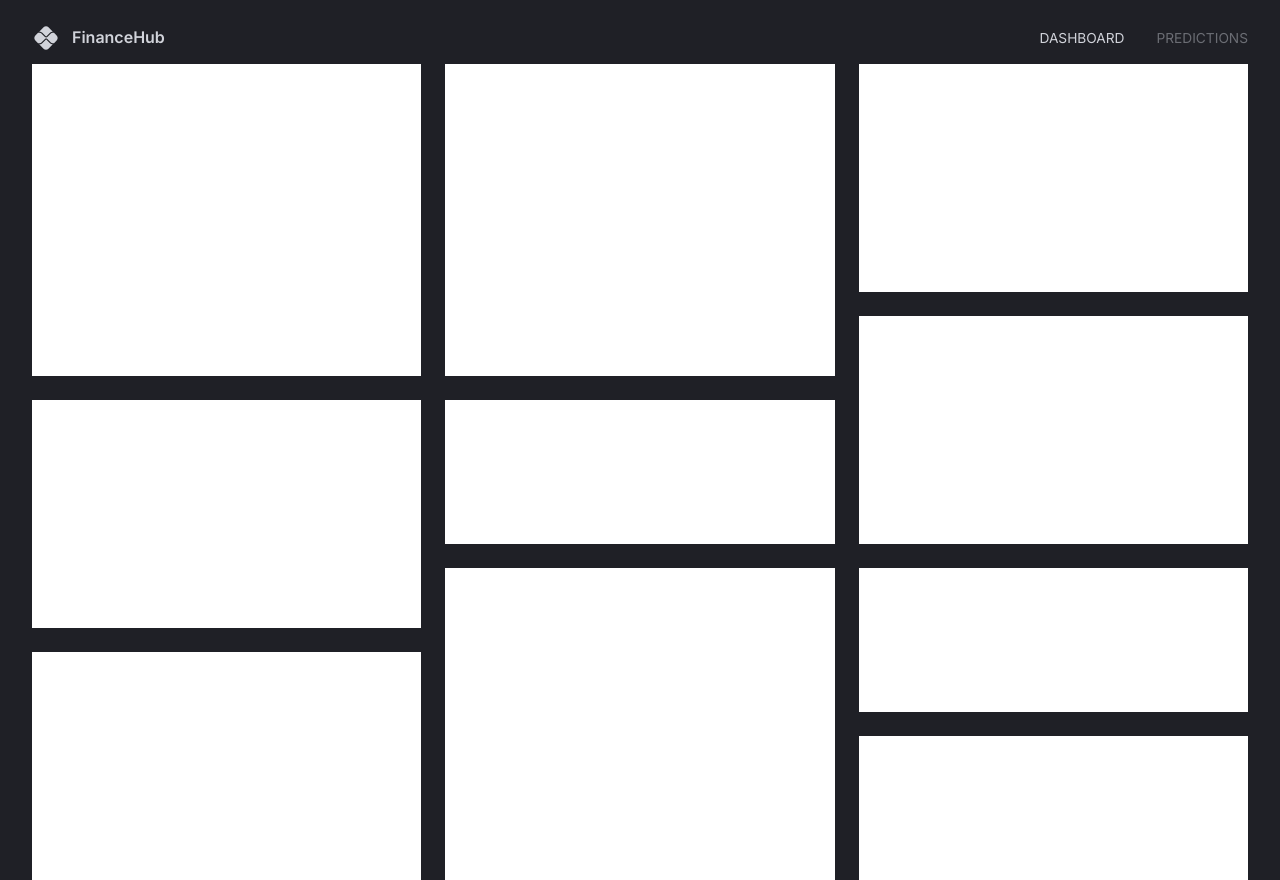
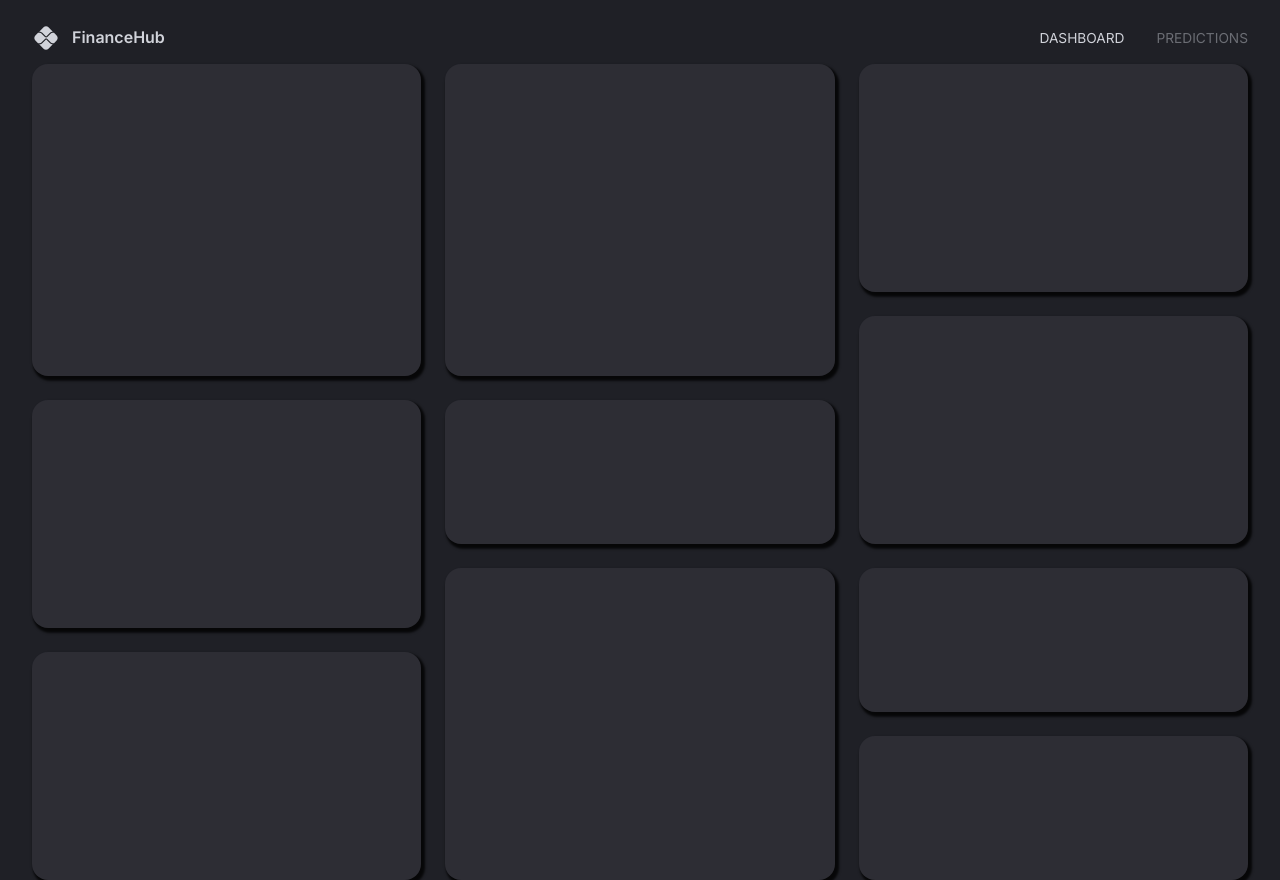
Before and after one commit to zlatanov-dev/Financial-App, a React (Vite) app in the folder client/: page / in a window 1280 px wide. Built offline with nearby package versions, Linux system fonts and the light colour scheme.

Commit message:
Row Configuration

```diff
--- /dev/null
+++ b/client/src/components/DashboardBox.tsx
@@ -0,0 +1,10 @@
+import { Box } from "@mui/material";
+import { styled } from "@mui/system";
+
+const DashboardBox = styled(Box)(({ theme }) => ({
+   backgroundColor: theme.palette.background.light,
+   borderRadius: "1rem",
+   boxShadow: "0.15rem 0.2rem 0.15rem 0.1rem rgba(0, 0, 0, .8)",
+}));
+
+export default DashboardBox;
--- /dev/null
+++ b/client/src/scenes/dashboard/Row1.tsx
@@ -0,0 +1,15 @@
+import DashboardBox from '@/components/DashboardBox'
+
+type Props = {}
+
+function Row1({}: Props) {
+  return (
+    <>
+    <DashboardBox gridArea="a"></DashboardBox>
+    <DashboardBox gridArea="b"></DashboardBox>
+    <DashboardBox gridArea="c"></DashboardBox>
+    </>
+  )
+}
+
+export default Row1
--- /dev/null
+++ b/client/src/scenes/dashboard/Row2.tsx
@@ -0,0 +1,15 @@
+import DashboardBox from '@/components/DashboardBox'
+
+type Props = {}
+
+function Row2({}: Props) {
+  return (
+    <>
+    <DashboardBox gridArea="d"></DashboardBox>
+    <DashboardBox gridArea="e"></DashboardBox>
+    <DashboardBox gridArea="f"></DashboardBox>
+    </>
+  )
+}
+
+export default Row2
--- /dev/null
+++ b/client/src/scenes/dashboard/Row3.tsx
@@ -0,0 +1,16 @@
+import DashboardBox from '@/components/DashboardBox'
+
+type Props = {}
+
+function Row3({}: Props) {
+  return (
+    <>
+        <DashboardBox gridArea="g"></DashboardBox>
+      <DashboardBox gridArea="h"></DashboardBox>
+      <DashboardBox gridArea="i"></DashboardBox>
+      <DashboardBox gridArea="j"></DashboardBox>
+    </>
+  )
+}
+
+export default Row3
--- a/client/src/scenes/dashboard/index.tsx
+++ b/client/src/scenes/dashboard/index.tsx
@@ -1,13 +1,14 @@
-import { Box, useMediaQuery, useTheme } from "@mui/material";
-import { gridTemplateLargeScreens, gridTemplateSmallScreens } from "@/utils/grid";
+import { Box, useMediaQuery } from "@mui/material";
+import {
+  gridTemplateLargeScreens,
+  gridTemplateSmallScreens,
+} from "@/utils/grid";
+import Row1 from "./Row1";
+import Row2 from "./Row2";
+import Row3 from "./Row3";
 
-type Props = {};
-
-
-
-const Dashboard = (props: Props) => {
+const Dashboard = () => {
   const isAboveMediumScreens = useMediaQuery("(min-width: 1200px)");
-  const { palette } = useTheme();
 
   return (
     <Box
@@ -29,16 +30,9 @@ const Dashboard = (props: Props) => {
             }
       }
     >
-      <Box bgcolor="#fff" gridArea="a"></Box>
-      <Box bgcolor="#fff" gridArea="b"></Box>
-      <Box bgcolor="#fff" gridArea="c"></Box>
-      <Box bgcolor="#fff" gridArea="d"></Box>
-      <Box bgcolor="#fff" gridArea="e"></Box>
-      <Box bgcolor="#fff" gridArea="f"></Box>
-      <Box bgcolor="#fff" gridArea="g"></Box>
-      <Box bgcolor="#fff" gridArea="h"></Box>
-      <Box bgcolor="#fff" gridArea="i"></Box>
-      <Box bgcolor="#fff" gridArea="j"></Box>
+      <Row1 />
+      <Row2 />
+      <Row3 />
     </Box>
   );
 };
```
